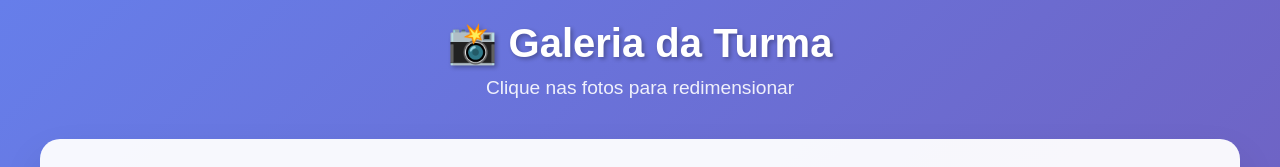
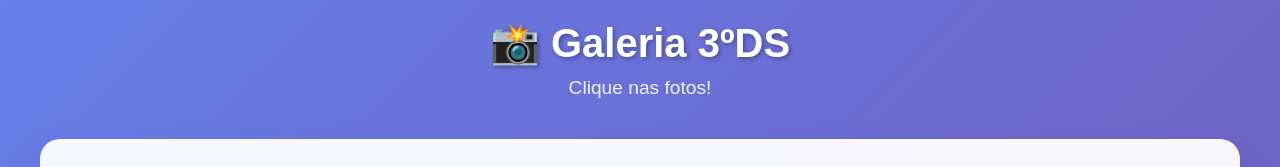
Before and after one commit to OAdrielTomaz/Galeria-Borzuk, a plain HTML site: page index.html in a window 1280 px wide. Shown: the top 167 px of the page. Drawn offline with Linux system fonts and the light colour scheme.

Commit message:
Update index.html

```diff
--- a/index.html
+++ b/index.html
@@ -3,15 +3,15 @@
 <head>
     <meta charset="UTF-8">
     <meta name="viewport" content="width=device-width, initial-scale=1.0">
-    <title>Galeria de Fotos - Turma 2024</title>
+    <title>Galeria de Fotos</title>
     <!-- Removendo CSS inline e adicionando referência ao arquivo externo -->
     <link rel="stylesheet" href="styles.css">
 </head>
 <body>
     <!-- Cabeçalho da página -->
     <div class="header">
-        <h1>📸 Galeria da Turma</h1>
-        <p>Clique nas fotos para redimensionar</p>
+        <h1>📸 Galeria 3ºDS</h1>
+        <p>Clique nas fotos!</p>
     </div>
 
     <!-- Container principal da galeria -->
```
